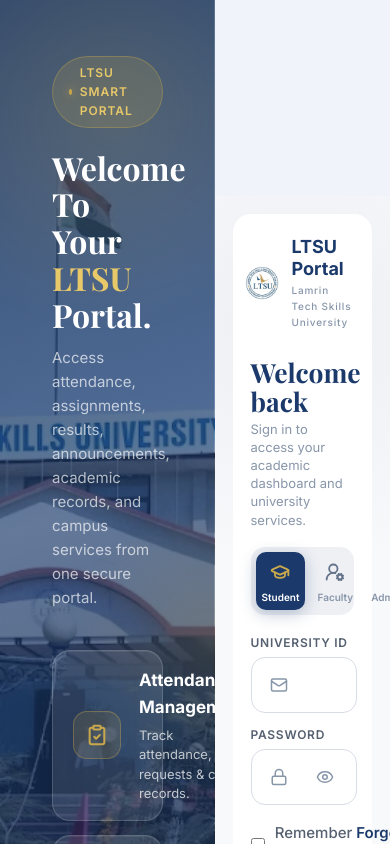
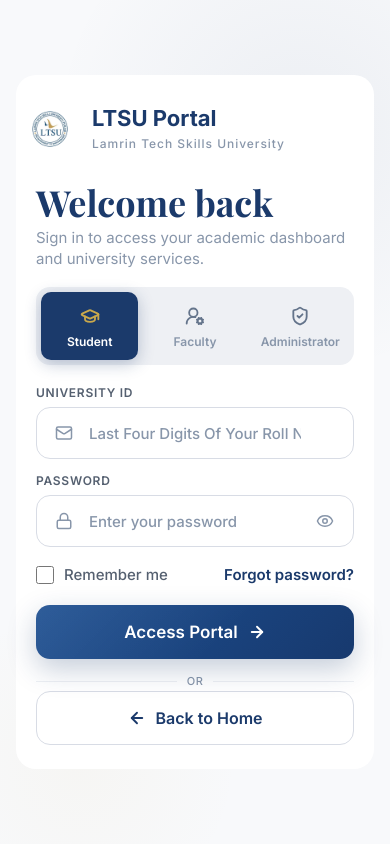
Before and after one commit to armanpreet-singh/smart-student-portal, a React (Vite) app: page /login in a window 390 px wide. Shown: the top 844 px of the page. Built offline with nearby package versions, Linux system fonts and the light colour scheme.

Commit message:
Fixed Media Query In Login Page.

```diff
--- a/src/features/auth/pages/LoginPage.css
+++ b/src/features/auth/pages/LoginPage.css
@@ -790,62 +790,121 @@ margin-bottom: 10px;
 .delay-1 { animation-delay: 0.12s; }
 .delay-2 { animation-delay: 0.22s; }
 .delay-3 { animation-delay: 0.30s; }
-
-/* ── RESPONSIVE ──────────────────────────────────────────── */
+/* ─────────────────────────────────────────────
+   TABLET
+───────────────────────────────────────────── */
 
 @media (max-width: 900px) {
 
-.panel-left {
-    isolation: isolate;
-}
+  .login-root {
+    display: flex;
+    flex-direction: column;
+    min-height: 100vh;
+  }
 
-  .login-root {
+  /* Hide the welcome panel */
+  .panel-left {
+    display: none;
+  }
+
+  /* Login panel takes full screen */
+  .panel-right {
+    width: 100%;
+    min-height: 100vh;
+    flex: 1;
     display: flex;
     justify-content: center;
     align-items: center;
-  }
-
-  .panel-right {
-    flex: 1;
-    width: 100%;
-    padding: 32px 20px;
-    justify-content: center;
+    padding: 40px 24px;
   }
 
   .auth-card {
+    width: 100%;
     max-width: 460px;
-    width: 100%;
-    padding: 28px 24px;
     margin: 0 auto;
+    padding: 32px 28px;
   }
 }
+
+/* ─────────────────────────────────────────────
+   MOBILE
+───────────────────────────────────────────── */
 
 @media (max-width: 480px) {
 
   .panel-right {
-    padding: 18px;
+    padding: 20px 16px;
   }
 
   .auth-card {
-    padding: 22px 18px;
-    border-radius: 18px;
+    width: 100%;
+    max-width: 100%;
+    padding: 24px 20px;
+    border-radius: 20px;
     box-shadow: none;
   }
 
+  /* Logo */
+
+  .logo-area {
+    gap: 12px;
+    margin-bottom: 24px;
+  }
+
   .logo-mark {
-    width: 54px;
-    height: 54px;
+    width: 60px;
+    height: 60px;
+  }
+
+  .logo-image {
+    width: 100%;
+    height: 100%;
+    object-fit: contain;
   }
 
   .logo-text strong {
-    font-size: 18px;
+    font-size: 22px;
   }
 
   .logo-text span {
-    font-size: 10px;
+    font-size: 12px;
+  }
+
+  /* Heading */
+
+  .auth-heading {
+    font-size: 36px;
+  }
+
+  .auth-sub {
+    font-size: 15px;
+  }
+
+  /* Role Selector */
+
+  .role-selector {
+    gap: 8px;
+  }
+
+  .role-btn {
+    padding: 12px 8px;
   }
 
   .role-btn .r-label {
-    font-size: 10px;
+    font-size: 12px;
+  }
+
+  /* Inputs */
+
+  .login-field-input {
+    height: 52px;
+    font-size: 15px;
+  }
+
+  /* Buttons */
+
+  .login-btn-primary,
+  .login-btn-secondary {
+    height: 54px;
   }
 }
```
